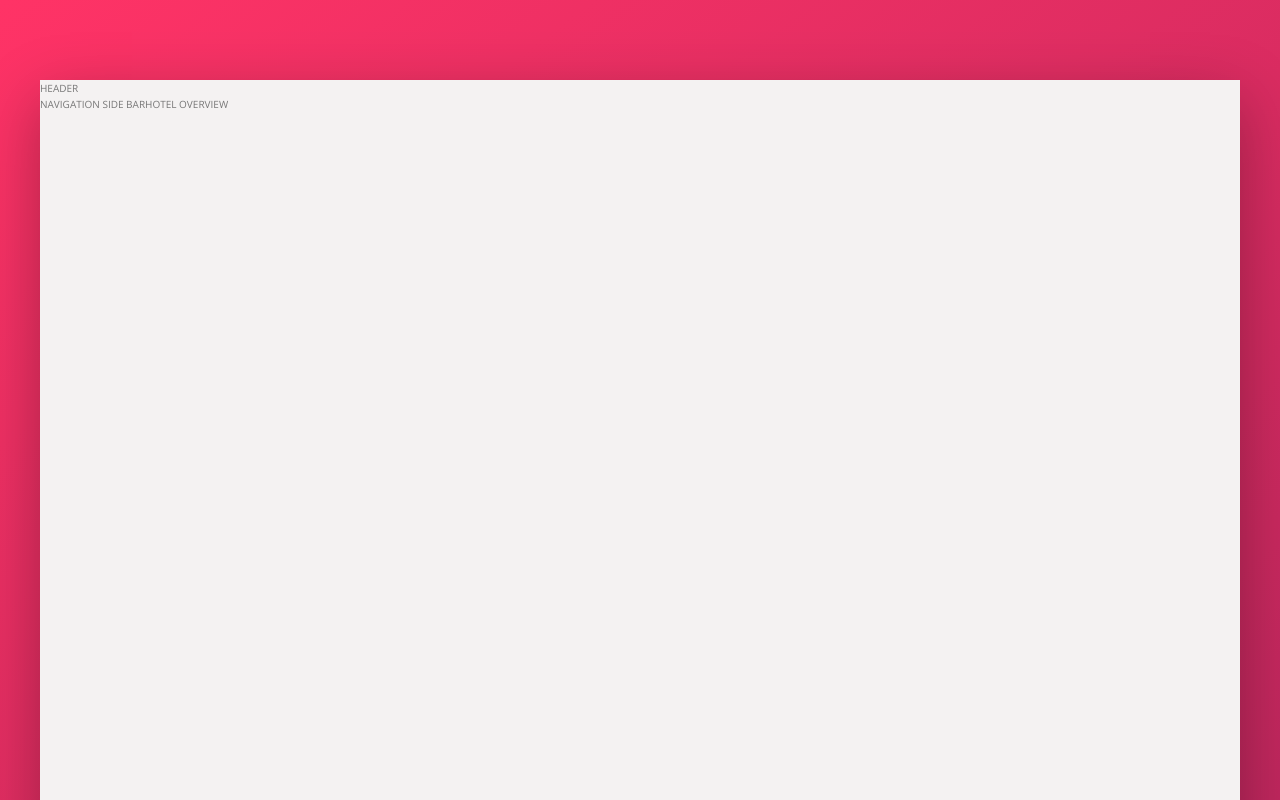
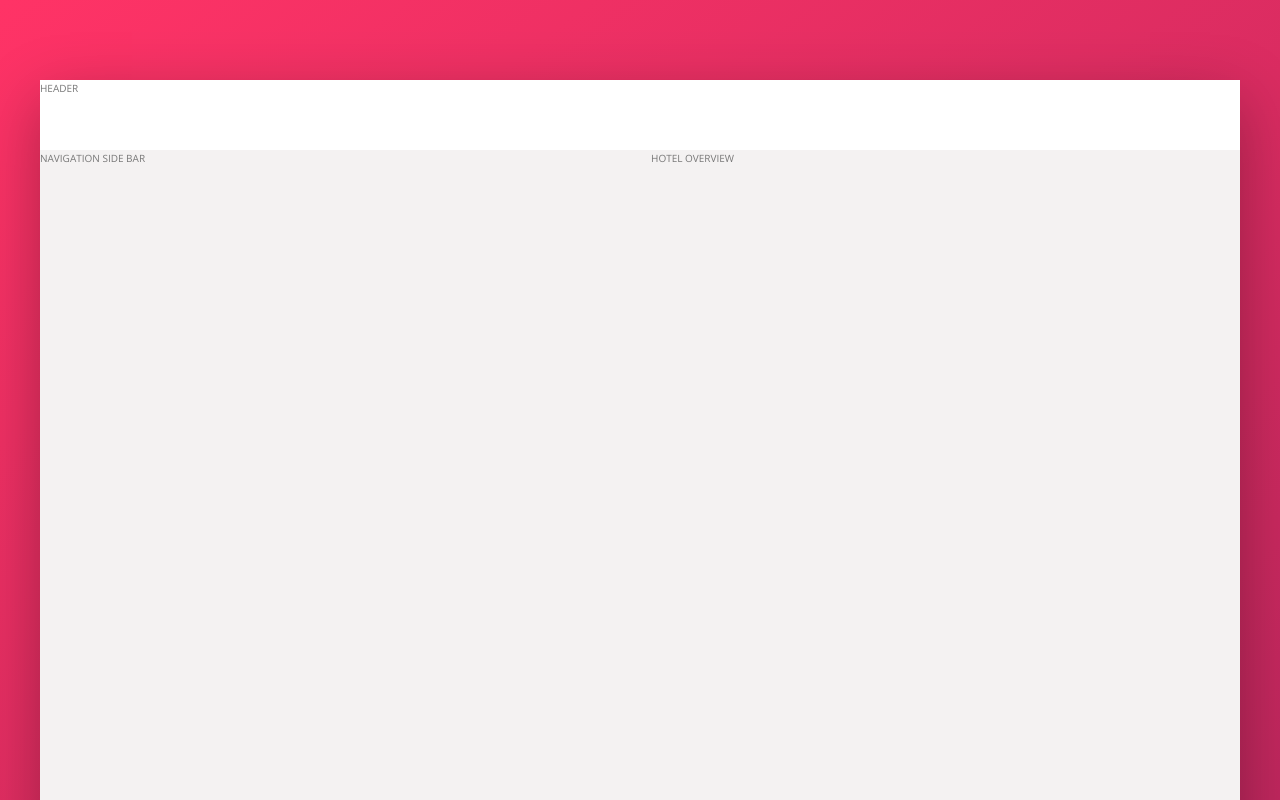
Before and after one commit to markovich692/Trillo, a website: page index.html in a window 1280 px wide. Shown: the top 800 px of the page. Drawn offline with nearby package versions, Linux system fonts and the light colour scheme.

Commit message:
adds the background-color and the border-bottom to the header

```diff
--- a/sass/layout/_layout.scss
+++ b/sass/layout/_layout.scss
@@ -24,11 +24,12 @@ body {
   min-height: 80rem;
   display: flex;
   flex-direction: column;
-
-  border-bottom: var(--color-grey-light-2);
 }
 
 .header {
+  height: 7rem;
+  background-color: #fff;
+  border-bottom: var(--color-grey-light-2);
 }
 
 .content {
@@ -36,6 +37,7 @@ body {
 }
 
 .sidebar {
+  flex-grow: 1;
 }
 
 .hotel-overview {
```
Also changed, not shown: css/style.css, 1 other file.
